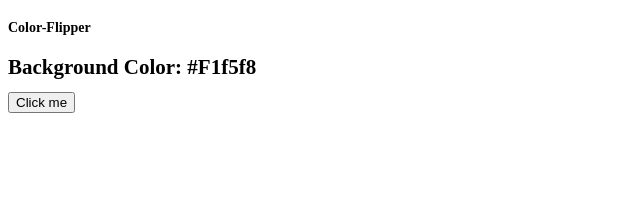
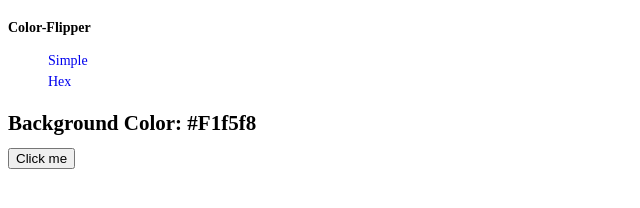
Before and after one commit to LucianoSainz/Color-Flipper, a plain HTML site: page index.html in a window 1280 px wide. Shown: the whole page, without its empty margins (0-640 px from the left). Drawn offline with Linux system fonts and the light colour scheme.

Commit message:
added nav link in html

```diff
--- a/index.html
+++ b/index.html
@@ -12,10 +12,10 @@
             <h4>Color-Flipper</h4>
             <ul class="nav-link">
                 <li>
-                    <a href="index.html"></a>
+                    <a href="index.html">Simple</a>
                 </li>
                 <li>
-                    <a href="hex.html"></a>
+                    <a href="hex.html">Hex</a>
                 </li>
             </ul>
         </div>
```
